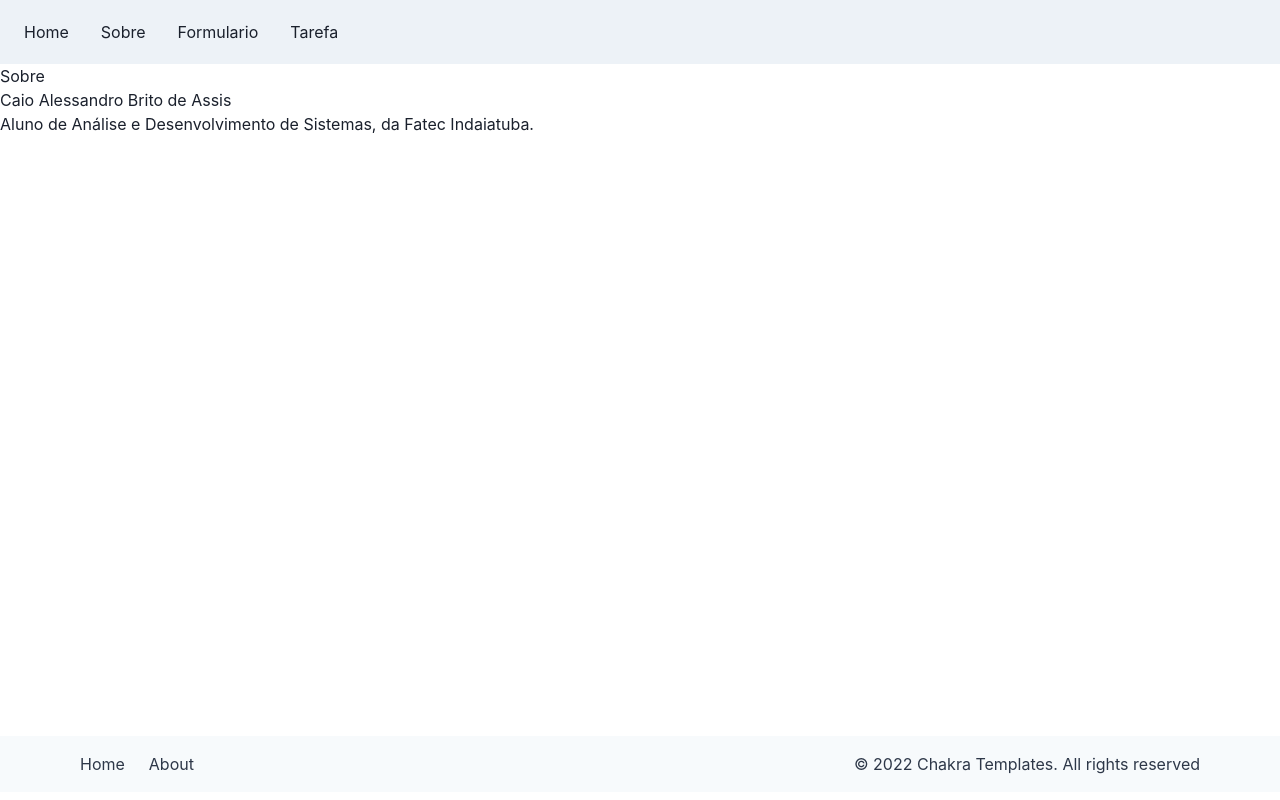
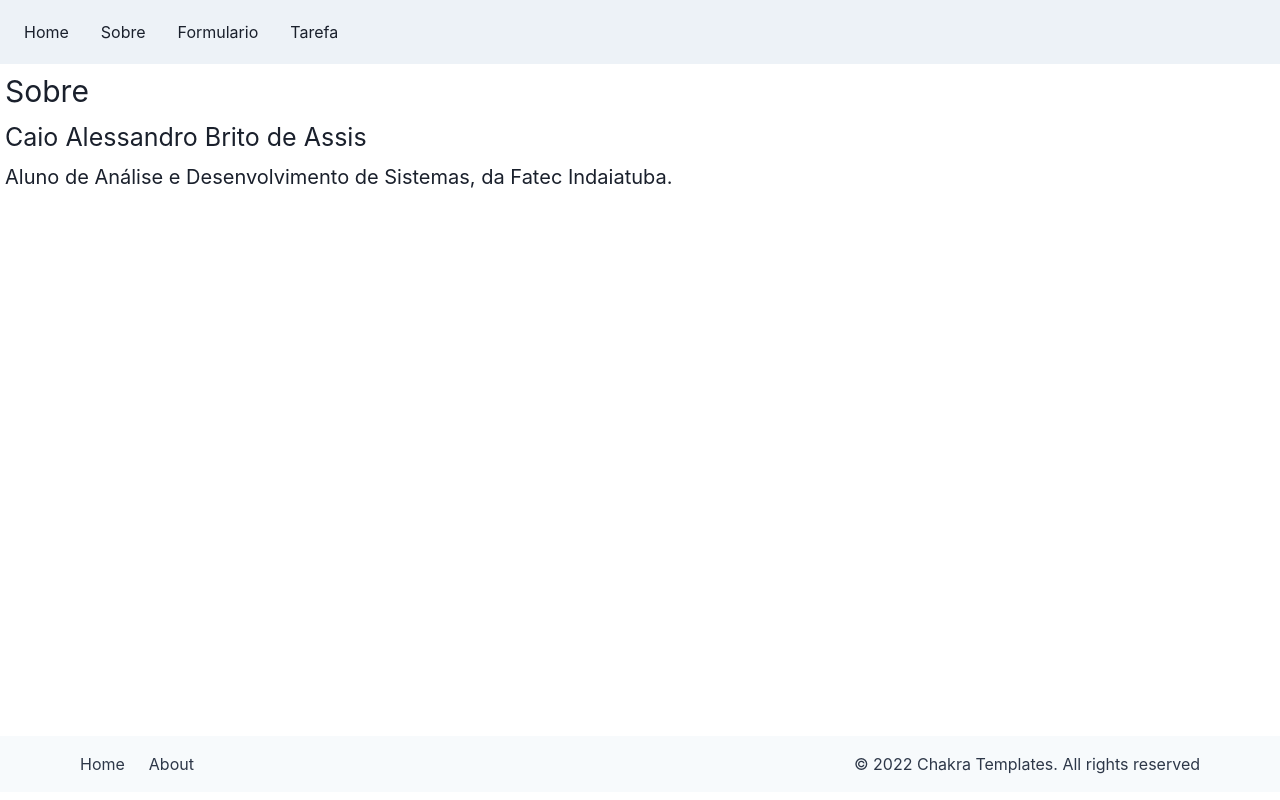
Before and after one commit to CaioAssis/Aula-React, a React (Vite) app: page /sobre in a window 1280 px wide. Built offline with nearby package versions, Linux system fonts and the light colour scheme.

Commit message:
modifica home e sobre

```diff
--- a/src/pages/home/index.tsx
+++ b/src/pages/home/index.tsx
@@ -1,4 +1,5 @@
 import Layout from "../../components/layout"
+import { Text } from "@chakra-ui/react"
 //useNavigate -> exemplo professor
 /*
 const navigate = useNavigate
@@ -12,9 +13,15 @@ function Home(){
     return(
         <Layout>
             <div>
-                <h1>Home</h1>
-                <p>Aulas React:</p>
-                <p>Sistema de registro de tarefas de usuários.</p>
+                <Text margin='5px' fontSize='30'>
+                    Home
+                </Text>
+                <Text margin='5px' fontSize='25'>
+                    Aulas React:
+                </Text>
+                <Text margin='5px' fontSize='20'>
+                    Sistema de registro de tarefas de usuários.
+                </Text>
             </div>
         </Layout>
     )
--- a/src/pages/sobre/index.tsx
+++ b/src/pages/sobre/index.tsx
@@ -1,12 +1,19 @@
 import Layout from "../../components/layout"
+import { Text } from "@chakra-ui/react"
 
 export default function Sobre(){ // mesmo que export default no fim
     return(
         <Layout>
             <div>
-                <h1>Sobre</h1>
-                <h2>Caio Alessandro Brito de Assis</h2>
-                <p>Aluno de Análise e Desenvolvimento de Sistemas, da Fatec Indaiatuba.</p>
+                <Text margin='5px' fontSize='30'>
+                    Sobre
+                </Text>
+                <Text margin='5px' fontSize='25'>
+                    Caio Alessandro Brito de Assis
+                </Text>
+                <Text margin='5px' fontSize='20'>
+                    Aluno de Análise e Desenvolvimento de Sistemas, da Fatec Indaiatuba.
+                </Text>
             </div>
         </Layout>
 
```
